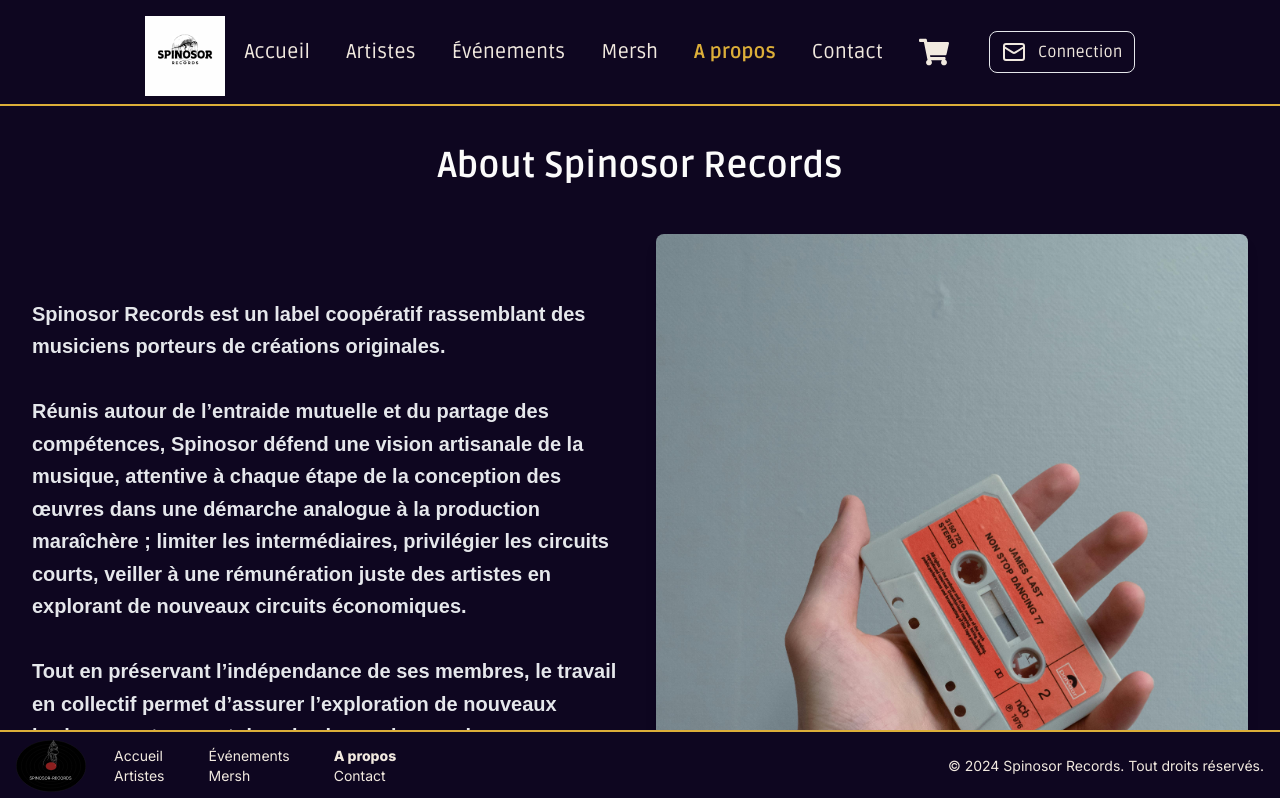
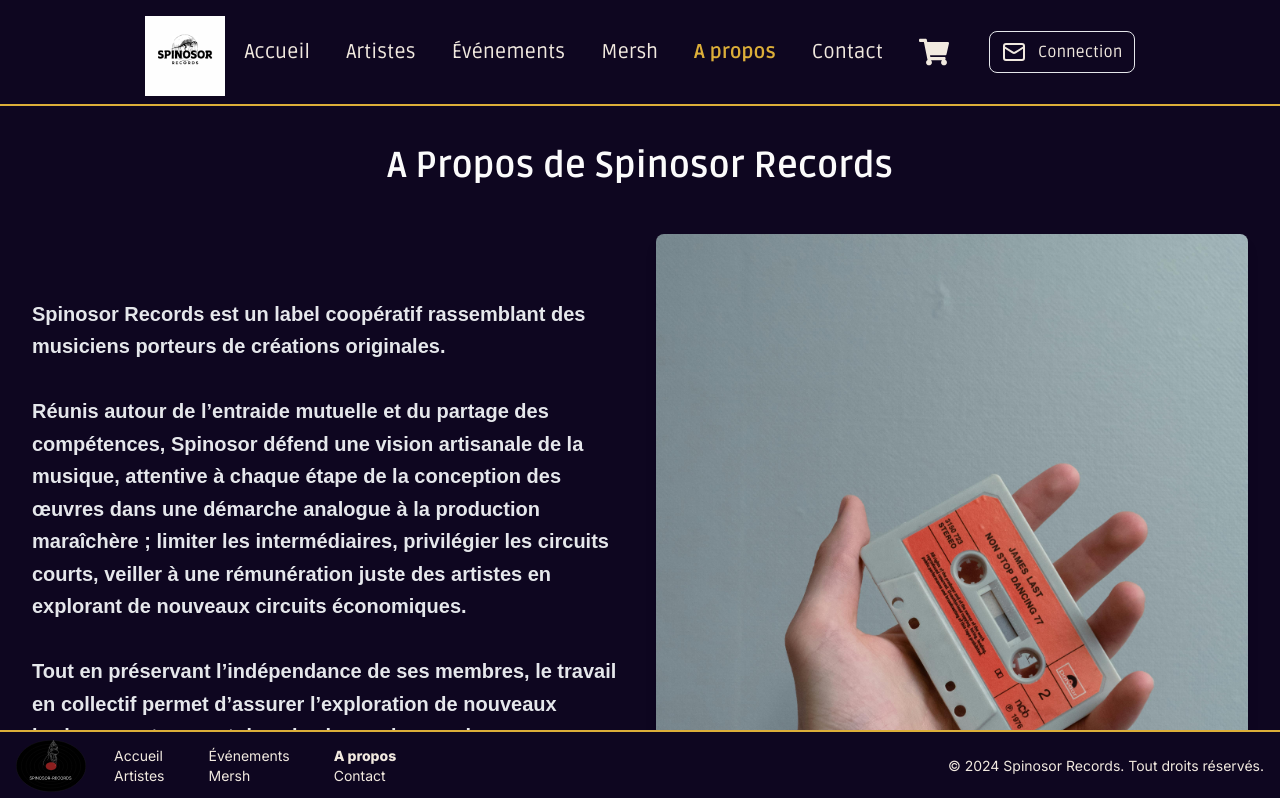
Before and after one commit to Funkysys/spinosor, a Next.js app: page /home/about in a window 1280 px wide. Shown: the top 798 px of the page. Built offline with nearby package versions, Linux system fonts and the light colour scheme; no server answers; a web font is replaced by a local one; what tailwindcss-animated would draw is missing.

Commit message:
upgrade backend

```diff
--- a/app/home/about/page.tsx
+++ b/app/home/about/page.tsx
@@ -11,7 +11,7 @@ const AboutPage: React.FC = () => {
   return (
     <div className="container min:h-[100vh] mx-auto py-10 px-4 animate-fade-right animate-once animate-duration-[1000ms] animate-ease-in-out ">
       <h1 className="text-4xl font-bold font-ruda text-center mb-8">
-        About Spinosor Records
+        A Propos de Spinosor Records
       </h1>
 
       <div className="space-y-16">
```
